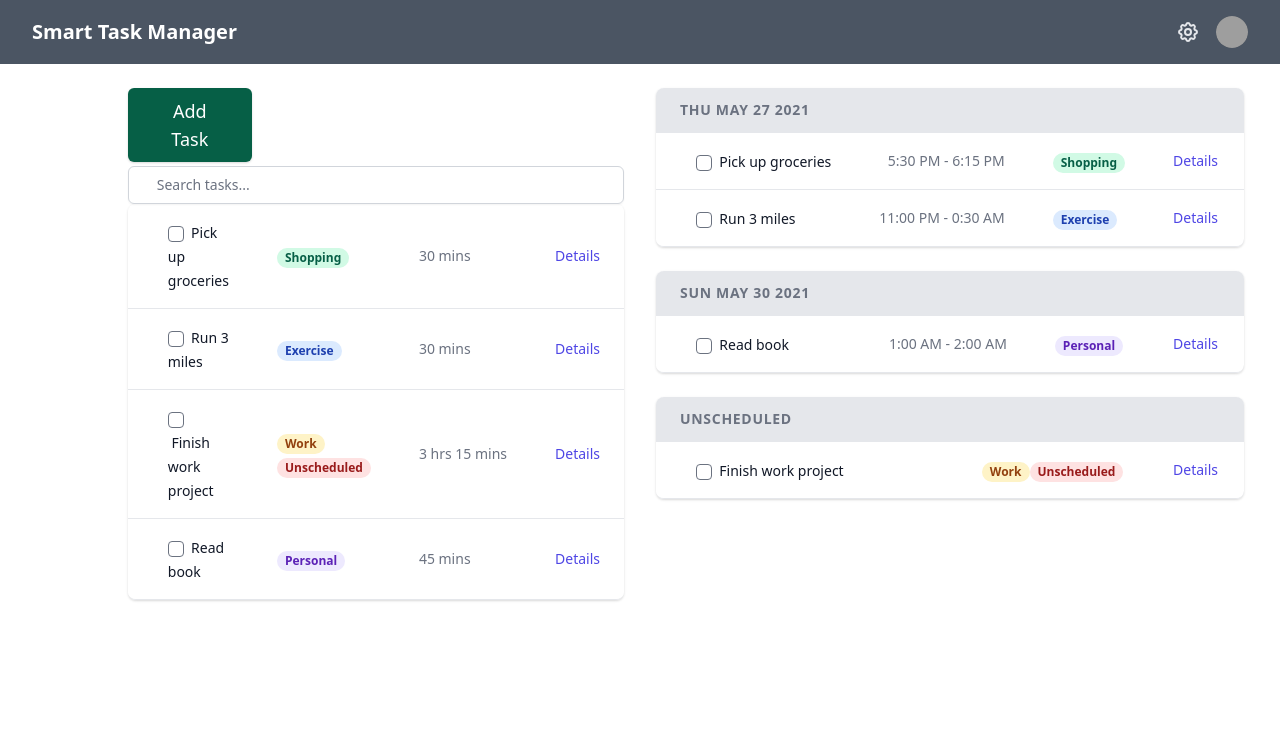
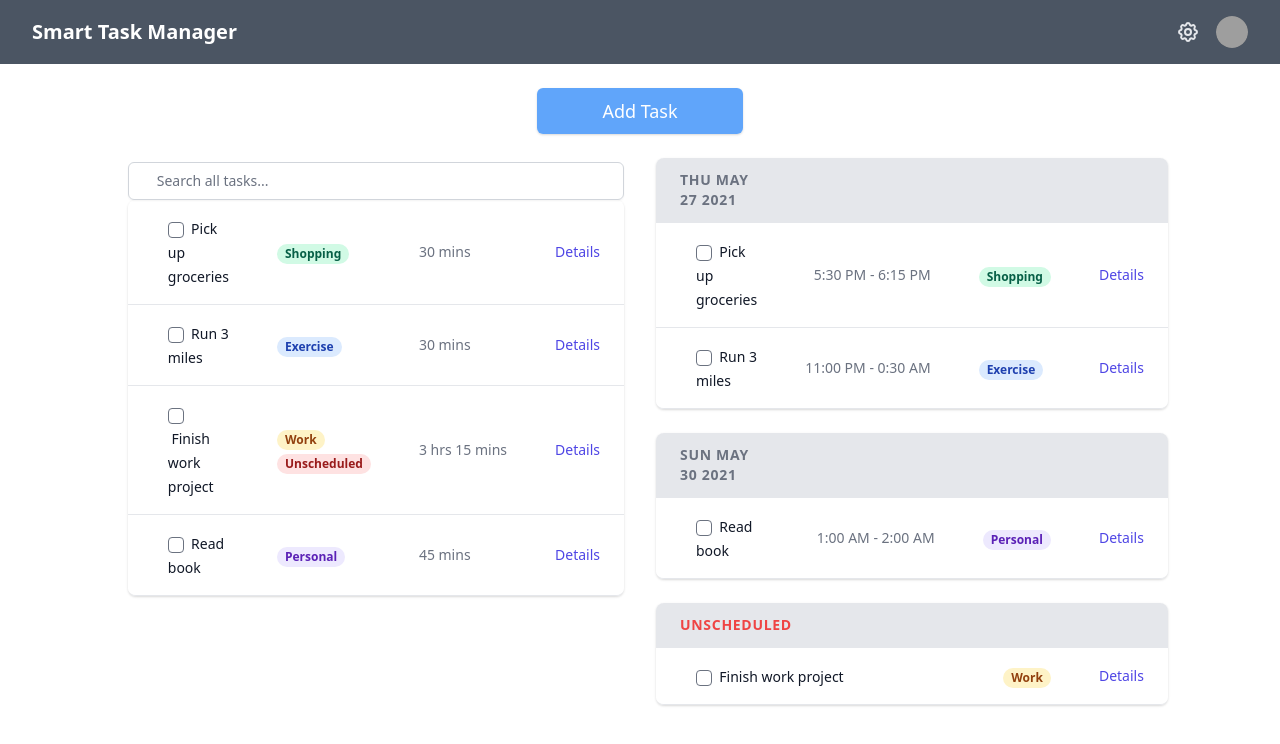
Before and after one commit to chase-mortensen/smart-task-manager, a Vue app in the folder smart-task-manager-app/: page / in a window 1280 px wide. Shown: the top 744 px of the page. Built offline with nearby package versions, Linux system fonts and the light colour scheme; grey boxes are pictures that could not be loaded.

Commit message:
Adding some styling changes to the unscheduled section and moved the add task button

```diff
--- a/smart-task-manager-app/src/App.vue
+++ b/smart-task-manager-app/src/App.vue
@@ -96,6 +96,15 @@
       </div>
     </header> -->
     <main>
+      <div class="flex items-center justify-center pt-6 sm:px-6 min-w-min">
+        <button class="justify-center xl:w-1/6 w-full md:w-1/4">
+          <div class="rounded-md shadow">
+            <span class="whitespace-nowrap w-full flex items-center justify-center px-8 py-4 border border-transparent text-base font-medium rounded-md text-white bg-blue-400 hover:bg-blue-500 md:py-2 md:text-lg md:px-10">
+              Add Task
+            </span>
+          </div>
+        </button>
+      </div>
       <div class="grid xl:grid-cols-2 sm:grid-cols-1">
         <div class="max-w-7xl xl:min-w-min sm:min-w-full xl:ml-auto py-6 sm:px-6 xl:pl-8 xl:pr-4 xl:w-5/6">
           <TaskList />
--- a/smart-task-manager-app/src/components/ScheduleDay.vue
+++ b/smart-task-manager-app/src/components/ScheduleDay.vue
@@ -10,14 +10,15 @@
           <table class="min-w-full divide-y divide-gray-200 table-fixed">
             <thead class="bg-gray-200">
               <tr>
-                <th scope="colgroup" class="px-6 py-3 text-left text-sm font-big text-gray-500 uppercase tracking-wider w-1/2">
-                  <!-- <strong>{{ formatDate(date) }}</strong> -->
-                  {{ date === 'unscheduled' ? 'Unscheduled' : formatDate(date) }}
+                <th v-if="date !== 'unscheduled'" scope="colgroup" class="px-6 py-3 text-left text-sm font-big text-gray-500 uppercase tracking-wider w-1/2">
+                  {{ formatDate(date) }}
                 </th>
+                <th v-else scope="colgroup" class="px-6 py-3 text-left text-sm font-big text-red-500 uppercase tracking-wider w-1/2">
+                  Unscheduled
+                </th>
+                <th v-show="!state.isMobile" class="w-1/6"></th>
+                <th v-show="!state.isMobile" class="w-1/6"></th>
                 <th class="w-1/6"></th>
-                <th class="w-1/6"></th>
-                <th class="w-1/6"></th>
-                <th></th>
               </tr>
             </thead>
             <tbody class="bg-white divide-y divide-gray-200" v-if="date !== 'unscheduled'">
@@ -48,6 +49,22 @@ let formatDate = (date) => {
   return new Date(date).toDateString();
 }
 
+const state = reactive({
+  innerWidth: window.innerWidth,
+  isMobile: window.innerWidth < 550,
+  mounted() {
+    window.addEventListener('resize', () => {
+      this.innerWidth = window.innerWidth
+      this.isMobile = window.innerWidth < 550
+      console.log("innerWidth: ", this.innerWidth)
+    })
+  },
+  methods: {
+    isComplete (id) {
+      return $store.state.tasks.find(t => t.id == id).isComplete
+    },
+  }
+})
 
 </script>
 
--- a/smart-task-manager-app/src/components/ScheduleDayItem.vue
+++ b/smart-task-manager-app/src/components/ScheduleDayItem.vue
@@ -1,7 +1,7 @@
 <template>
   <tr v-on:click="console.log('clicked...')">
 
-    <td class="px-3 sm:px-6 py-4 whitespace-nowrap">
+    <td class="px-3 sm:px-6 py-4 whitespace-normal">
       <div class="flex items-center">
         <div class="ml-4">
           <!-- {{ this.isComplete(task.id) }}? -->
@@ -13,7 +13,10 @@
       </div>
     </td>
     <td class="px-6 py-4 whitespace-nowrap text-sm text-gray-500 text-right" v-show="!state.isMobile">
-      <span>{{ getTime(task) }}</span>
+      <span v-if="task.isScheduled">{{ getTime(task) }}</span>
+      <!-- <span v-else class="px-2 inline-flex text-xs leading-5 font-semibold rounded-full bg-red-100 text-red-800">
+        Unscheduled
+      </span> -->
     </td>
     <!-- <td class="px-3 sm:px-6 py-4 whitespace-nowrap">
       <div class="flex items-center">
@@ -24,7 +27,8 @@
         </div>
       </div>
     </td> -->
-    <td class="px-6 py-4 whitespace-nowrap" v-show="!state.isMobile">
+    <!-- <td v-show="state.isMobile"></td> -->
+    <td class="px-6 py-4 whitespace-normal" v-show="!state.isMobile">
       <span v-if="task.type == 'Shopping'" class="px-2 inline-flex text-xs leading-5 font-semibold rounded-full bg-green-100 text-green-800">
         {{ task.type }}
       </span>
@@ -36,9 +40,6 @@
       </span>
       <span v-if="task.type == 'Work'" class="px-2 inline-flex text-xs leading-5 font-semibold rounded-full bg-yellow-100 text-yellow-800">
         {{ task.type }}
-      </span>
-      <span v-if="!task.isScheduled" class="px-2 inline-flex text-xs leading-5 font-semibold rounded-full bg-red-100 text-red-800">
-        Unscheduled
       </span>
     </td>
     <!-- <td class="px-6 py-4 whitespace-nowrap text-sm text-gray-500" v-show="!state.isMobile">
--- a/smart-task-manager-app/src/components/TaskList.vue
+++ b/smart-task-manager-app/src/components/TaskList.vue
@@ -5,13 +5,8 @@
         class="py-2 align-middle inline-block min-w-full w-auto sm:px-6 lg:px-8"
       >
       <!-- <h2>&nbsp;Task List</h2> -->
-        <button class="justify-center w-1/4">
-          <div class="rounded-md shadow">
-            <span class="w-full flex items-center justify-center px-8 py-4 border border-transparent text-base font-medium rounded-md text-white bg-green-800 hover:bg-green-700 md:py-2 md:text-lg md:px-10">
-              Add Task
-            </span>
-          </div>
-        </button>
+
+
         <TaskListSearchBar
           class="min-w-full max-w-full divide-y divide-gray-200"
         />
--- a/smart-task-manager-app/src/components/TaskListSearchBar.vue
+++ b/smart-task-manager-app/src/components/TaskListSearchBar.vue
@@ -5,7 +5,7 @@
         <span class="text-gray-500 sm:text-sm">
         </span>
       </div>
-      <input type="text" name="price" id="price" v-model="searchText" class="focus:ring-indigo-500 focus:border-indigo-500 block w-full pl-7 pr-12 sm:text-sm border-gray-300 rounded-md" placeholder="Search tasks..." />
+      <input type="text" name="price" id="price" v-model="searchText" class="focus:ring-indigo-500 focus:border-indigo-500 block w-full pl-7 pr-12 sm:text-sm border-gray-300 rounded-md" placeholder="Search all tasks..." />
     </div>
   </div>
 </template>
```
